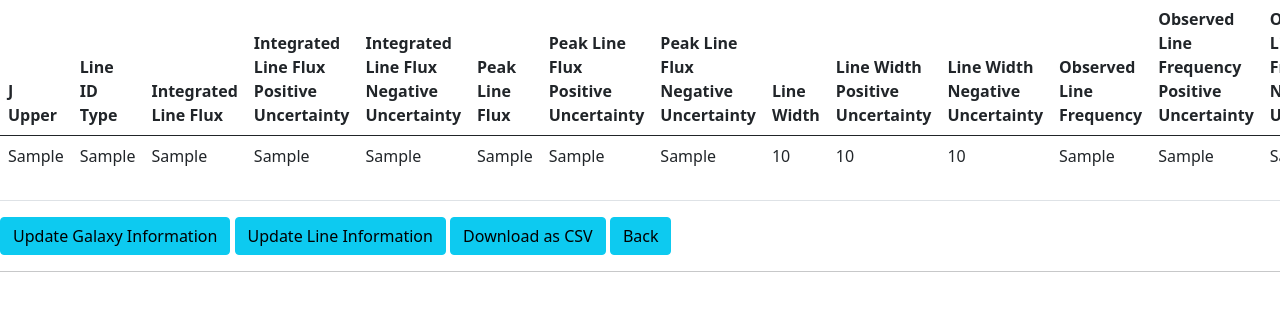
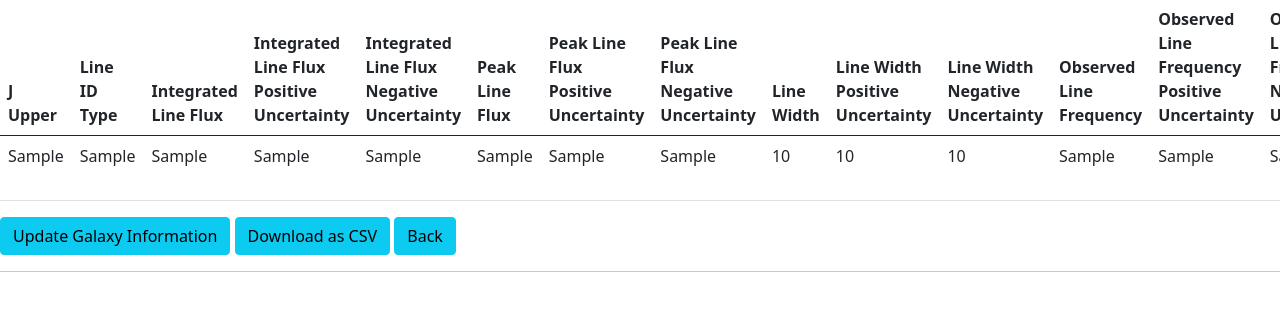
Before and after one commit to UladzimirTreihis/spectral_line_detection_database, a Python web app: template flask-back-end/app/templates/galaxy.html in a window 1280 px wide; the page is wider, and only the part inside the window is pictured. Shown: the part 322-633 px from the top of that part. Run offline with Jinja, Linux system fonts and the light colour scheme; the template is opened without the code that fills it: most values are stand-ins (such as "Sample title", 1, 10 or a date in 2020); some libraries are stand-ins or nearby versions.

Commit message:
removed update line information for now

```diff
--- a/flask-back-end/app/templates/galaxy.html
+++ b/flask-back-end/app/templates/galaxy.html
@@ -92,7 +92,6 @@
          </tbody>
       </table>
 <a href="{{ url_for ('main.galaxy_edit_form', glist = glist) }}" class="btn btn-info" role="button"> Update Galaxy Information </a>
-<a href="{{ url_for ('main.line_edit_form', line = line[0]) }}" class="btn btn-info" role="button"> Update Line Information </a>
 <a href="{{ url_for ('main.convert_to_CSV', table = "Galaxy Lines", identifier = galaxy.id, symmetrical = "False") }}" class="btn btn-info" role="button">Download as CSV</a>
 <a href="{{ url_for ('main.main') }}" class="btn btn-info" role="button"> Back </a>
 
```
